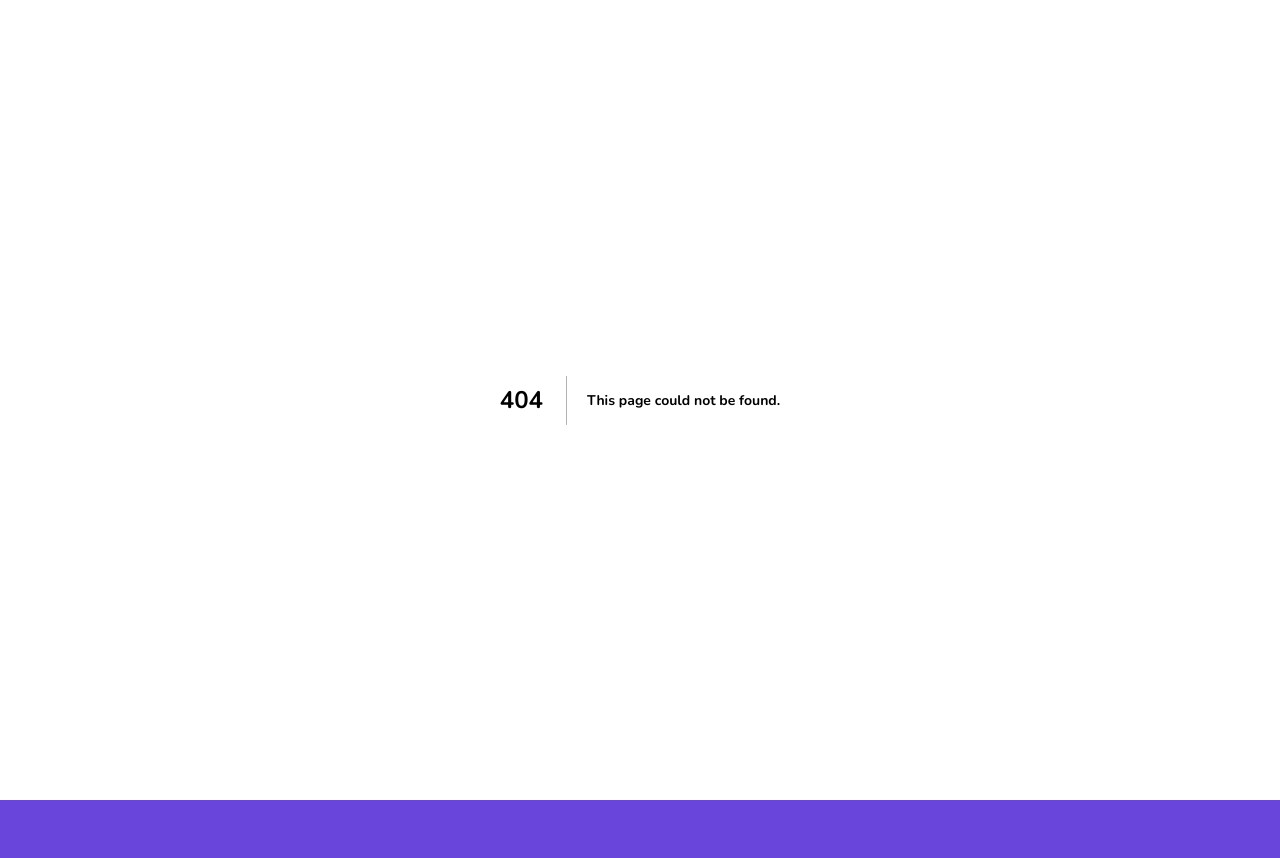
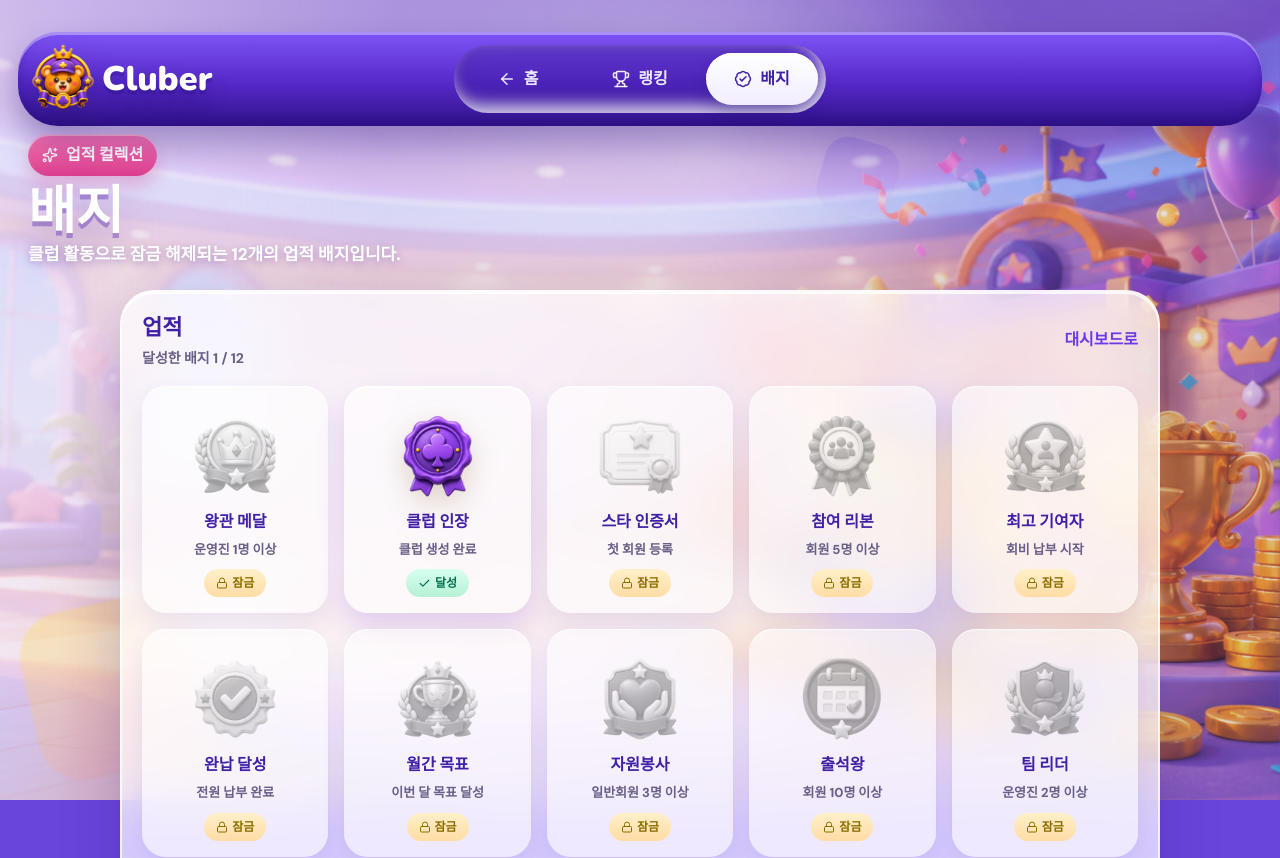
Before and after one commit to cappylab/cluber, a Next.js app: page /badges in a window 1280 px wide. Before the commit this address had no page. Shown: the top 858 px of the page. Before the commit the page ends 800 px from the top, so only its background shows below. Built offline with nearby package versions, Linux system fonts and the light colour scheme; no server answers; a web font is replaced by a local one.

Commit message:
feat(ui): achievements /badges page (12 badges earned/locked) + nav links

```diff
--- /dev/null
+++ b/app/badges/page.tsx
@@ -0,0 +1,100 @@
+"use client";
+
+import { useEffect, useState } from "react";
+import Image from "next/image";
+import Link from "next/link";
+import { useRouter } from "next/navigation";
+import { ArrowLeft, BadgeCheck, Check, Lock, Sparkles, Trophy } from "lucide-react";
+import { api } from "../api";
+import { achievementBadges } from "../gameAssets";
+
+type Stats = { count: number; total_fee: number; unpaid: number; roles: Record<string, number> };
+
+export default function Badges() {
+  const router = useRouter();
+  const [stats, setStats] = useState<Stats | null>(null);
+  const [goal, setGoal] = useState(0);
+
+  useEffect(() => {
+    Promise.all([api("/api/stats"), api("/api/club")]).then(([s, c]) => {
+      if (c && c.exists === false) { router.replace("/setup"); return; }
+      if (s && !s.error) setStats(s);
+      if (c && c.exists) setGoal(c.goal);
+    }).catch(() => {});
+  }, [router]);
+
+  const count = stats?.count ?? 0;
+  const total = stats?.total_fee ?? 0;
+  const unpaid = stats?.unpaid ?? 0;
+  const officer = stats?.roles?.["운영진"] ?? 0;
+  const general = stats?.roles?.["일반회원"] ?? 0;
+
+  const defs = [
+    { title: "왕관 메달", desc: "운영진 1명 이상", ok: officer >= 1 },
+    { title: "클럽 인장", desc: "클럽 생성 완료", ok: true },
+    { title: "스타 인증서", desc: "첫 회원 등록", ok: count >= 1 },
+    { title: "참여 리본", desc: "회원 5명 이상", ok: count >= 5 },
+    { title: "최고 기여자", desc: "회비 납부 시작", ok: total > 0 },
+    { title: "완납 달성", desc: "전원 납부 완료", ok: count > 0 && unpaid === 0 },
+    { title: "월간 목표", desc: "이번 달 목표 달성", ok: goal > 0 && total >= goal },
+    { title: "자원봉사", desc: "일반회원 3명 이상", ok: general >= 3 },
+    { title: "출석왕", desc: "회원 10명 이상", ok: count >= 10 },
+    { title: "팀 리더", desc: "운영진 2명 이상", ok: officer >= 2 },
+    { title: "기부 코인", desc: "총 회비 100만원 이상", ok: total >= 1_000_000 },
+    { title: "업적 방패", desc: "총 회비 300만원 이상", ok: total >= 3_000_000 },
+  ];
+  const earned = defs.filter((d) => d.ok).length;
+
+  return (
+    <main className="game-shell">
+      <div className="game-bg" aria-hidden="true" />
+      <div className="game-vignette" aria-hidden="true" />
+      <div className="game-stage">
+        <header className="game-nav">
+          <Link className="brand-lockup" href="/">
+            <span className="brand-mascot image-mark">
+              <Image src="/assets/game/cluber-logo-mark.png" alt="" width={64} height={64} priority />
+            </span>
+            <span className="brand-text">Cluber</span>
+          </Link>
+          <nav className="nav-tabs" aria-label="주요 메뉴">
+            <Link className="nav-pill" href="/"><ArrowLeft size={18} />홈</Link>
+            <Link className="nav-pill" href="/ranking"><Trophy size={18} />랭킹</Link>
+            <Link className="nav-pill active" href="/badges"><BadgeCheck size={18} />배지</Link>
+          </nav>
+          <div />
+        </header>
+
+        <section className="hero-hud">
+          <div className="hero-copy">
+            <div className="quest-badge"><Sparkles size={16} />업적 컬렉션</div>
+            <h1>배지</h1>
+            <p>클럽 활동으로 잠금 해제되는 {defs.length}개의 업적 배지입니다.</p>
+          </div>
+        </section>
+
+        <section className="main-panel" style={{ maxWidth: 1040, margin: "0 auto" }}>
+          <div className="panel-heading">
+            <div>
+              <h2>업적</h2>
+              <p>달성한 배지 {earned} / {defs.length}</p>
+            </div>
+            <Link className="ghost-link" href="/">대시보드로</Link>
+          </div>
+          <div className="badge-board">
+            {defs.map((d, i) => (
+              <article className={`badge-tile ${d.ok ? "earned" : "locked"}`} key={d.title}>
+                <Image src={achievementBadges[i]} alt="" width={96} height={96} />
+                <strong>{d.title}</strong>
+                <span>{d.desc}</span>
+                <em className={`badge-state ${d.ok ? "on" : ""}`}>
+                  {d.ok ? <><Check size={13} />달성</> : <><Lock size={12} />잠금</>}
+                </em>
+              </article>
+            ))}
+          </div>
+        </section>
+      </div>
+    </main>
+  );
+}
--- a/app/globals.css
+++ b/app/globals.css
@@ -1483,3 +1483,71 @@ h2,
   opacity: 0.5;
   cursor: not-allowed;
 }
+
+
+.badge-board {
+  display: grid;
+  grid-template-columns: repeat(auto-fill, minmax(180px, 1fr));
+  gap: 16px;
+}
+
+.badge-tile {
+  display: grid;
+  justify-items: center;
+  text-align: center;
+  gap: 6px;
+  padding: 22px 14px 16px;
+  border-radius: var(--radius-lg);
+  background: rgba(255, 255, 255, 0.6);
+  box-shadow: inset 0 1px 0 rgba(255, 255, 255, 0.85), 0 10px 22px rgba(83, 59, 158, 0.1);
+  transition: transform 170ms ease, box-shadow 170ms ease;
+}
+
+.badge-tile.earned {
+  box-shadow: 0 14px 28px rgba(111, 49, 216, 0.18), inset 0 2px 0 #fff;
+}
+
+.badge-tile.earned:hover {
+  transform: translateY(-3px);
+}
+
+.badge-tile img {
+  width: 96px;
+  height: 96px;
+  object-fit: contain;
+  filter: drop-shadow(0 10px 14px rgba(112, 58, 0, 0.2));
+}
+
+.badge-tile.locked img {
+  filter: grayscale(1) opacity(0.4);
+}
+
+.badge-tile strong {
+  color: var(--violet-deep);
+  font-weight: 900;
+}
+
+.badge-tile span {
+  color: var(--muted);
+  font-size: 13px;
+  font-weight: 800;
+}
+
+.badge-state {
+  display: inline-flex;
+  align-items: center;
+  gap: 4px;
+  margin-top: 4px;
+  font-style: normal;
+  font-weight: 900;
+  font-size: 12px;
+  padding: 5px 12px;
+  border-radius: 999px;
+  color: #8a6d00;
+  background: linear-gradient(180deg, #fff0c9, #ffdca5);
+}
+
+.badge-state.on {
+  color: #05714e;
+  background: linear-gradient(180deg, #d8fff0, #b6f0d6);
+}
--- a/app/page.tsx
+++ b/app/page.tsx
@@ -229,6 +229,7 @@ export default function Dashboard() {
             <a className="nav-pill" href="#members"><Users size={18} />회원</a>
             <a className="nav-pill" href="#fees"><CreditCard size={18} />회비</a>
             <Link className="nav-pill" href="/ranking"><Trophy size={18} />랭킹</Link>
+            <Link className="nav-pill" href="/badges"><BadgeCheck size={18} />배지</Link>
           </nav>
           <div className="player-actions">
             <button className="round-btn" type="button" aria-label="알림"><Bell size={18} /></button>
--- a/app/ranking/page.tsx
+++ b/app/ranking/page.tsx
@@ -3,7 +3,7 @@
 import { useEffect, useState } from "react";
 import Image from "next/image";
 import Link from "next/link";
-import { ArrowLeft, Medal, Trophy } from "lucide-react";
+import { ArrowLeft, BadgeCheck, Medal, Trophy } from "lucide-react";
 import { api, type Member } from "../api";
 import { assetBySeed, memberAnimalAvatars } from "../gameAssets";
 
@@ -40,6 +40,7 @@ export default function Ranking() {
           <nav className="nav-tabs" aria-label="주요 메뉴">
             <Link className="nav-pill" href="/"><ArrowLeft size={18} />홈</Link>
             <Link className="nav-pill active" href="/ranking"><Trophy size={18} />랭킹</Link>
+            <Link className="nav-pill" href="/badges"><BadgeCheck size={18} />배지</Link>
           </nav>
           <div />
         </header>
```
